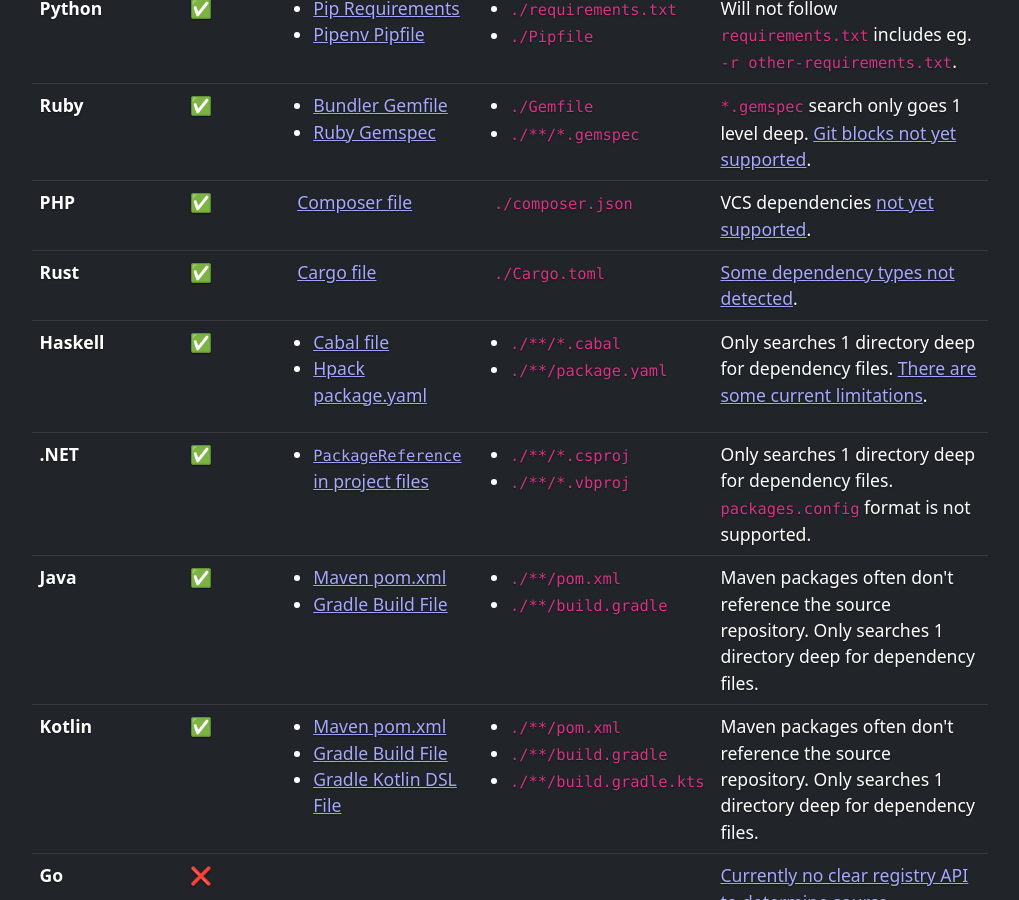
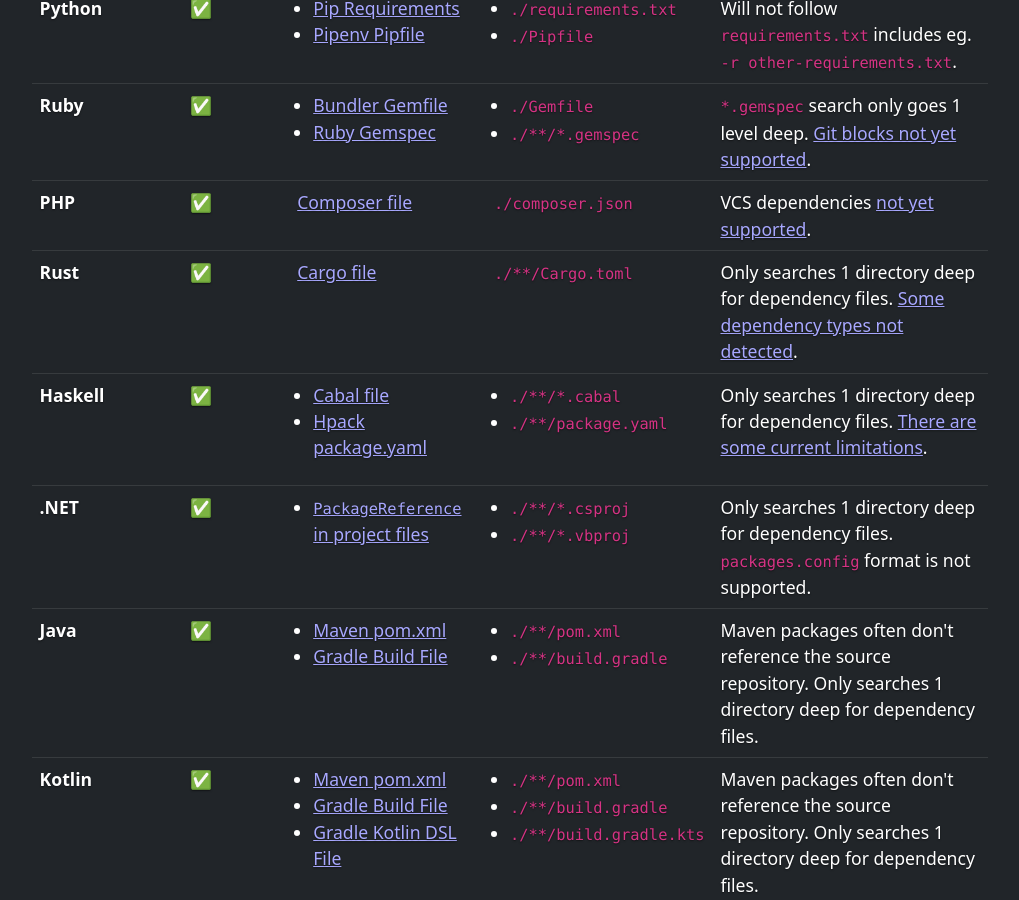
Before and after one commit to deadpendency/deadpendency.github.io, a Jekyll site: the page built from language-support.html, in a window 1280 px wide and 900 px high, scrolled down 436 px. Shown: the whole window, without its empty margins (130-1149 px from the left). Built offline with Jekyll 4.4.1, drawn with Linux system fonts in a browser that asks for light colours; nearby versions of some CDN libraries.

Commit message:
Rust now searches for Cargo.toml

```diff
--- a/language-support.html
+++ b/language-support.html
@@ -80,8 +80,8 @@
       <th scope="row">Rust</td>
       <td>✅</td>
       <td><a href="https://doc.rust-lang.org/cargo/reference/manifest.html" target="_blank" rel="noopener">Cargo file</a></td>
-      <td><code>./Cargo.toml</code></td>
-      <td><a href="https://github.com/deadpendency/deadpendency/issues?q=is%3Aissue+is%3Aopen+label%3Alanguage%2Frust" target="_blank" rel="noopener">Some dependency types not detected</a>.</td>
+      <td><code>./**/Cargo.toml</code></td>
+      <td>Only searches 1 directory deep for dependency files. <a href="https://github.com/deadpendency/deadpendency/issues?q=is%3Aissue+is%3Aopen+label%3Alanguage%2Frust" target="_blank" rel="noopener">Some dependency types not detected</a>.</td>
     </tr>
     <tr>
       <th scope="row">Haskell</td>
```
Also changed, not shown: Gemfile.lock.
